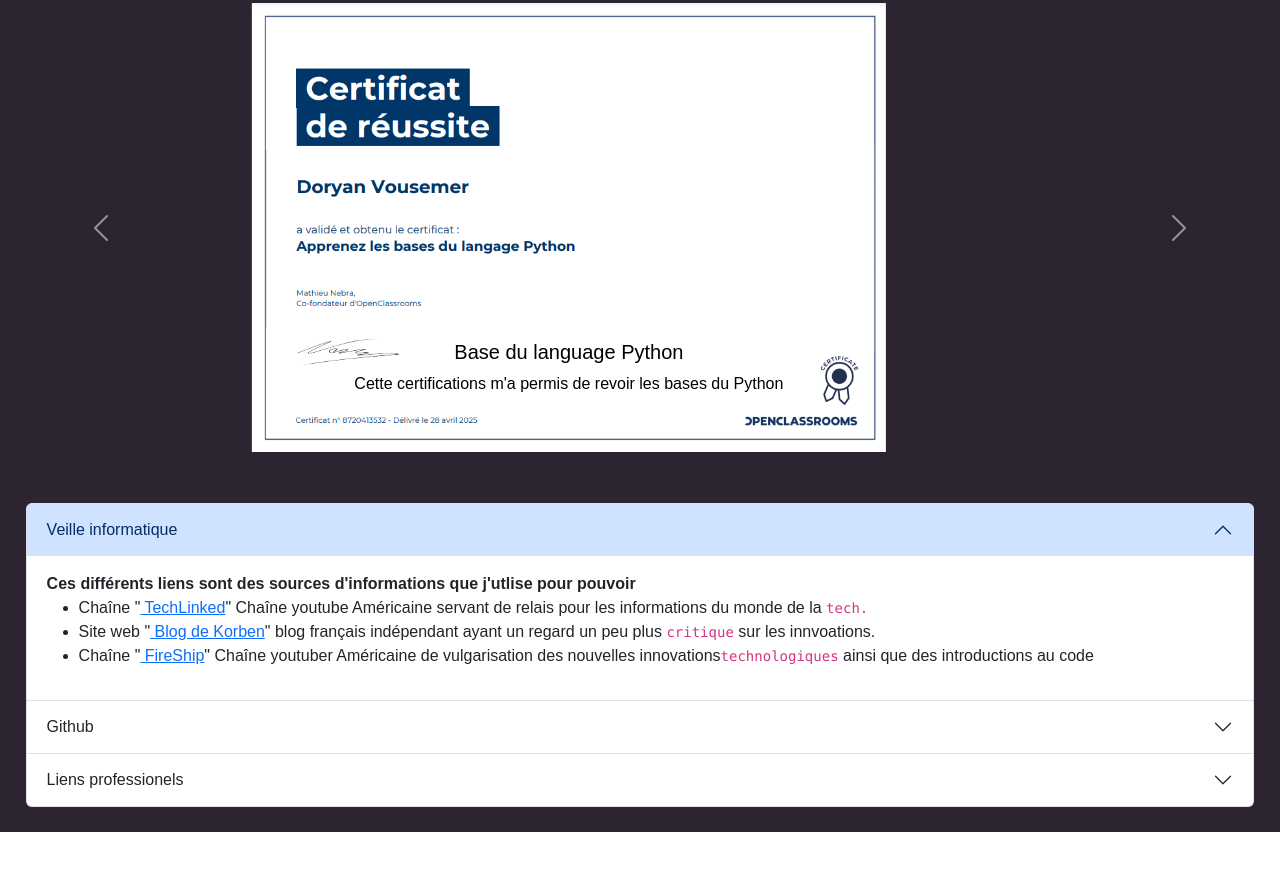
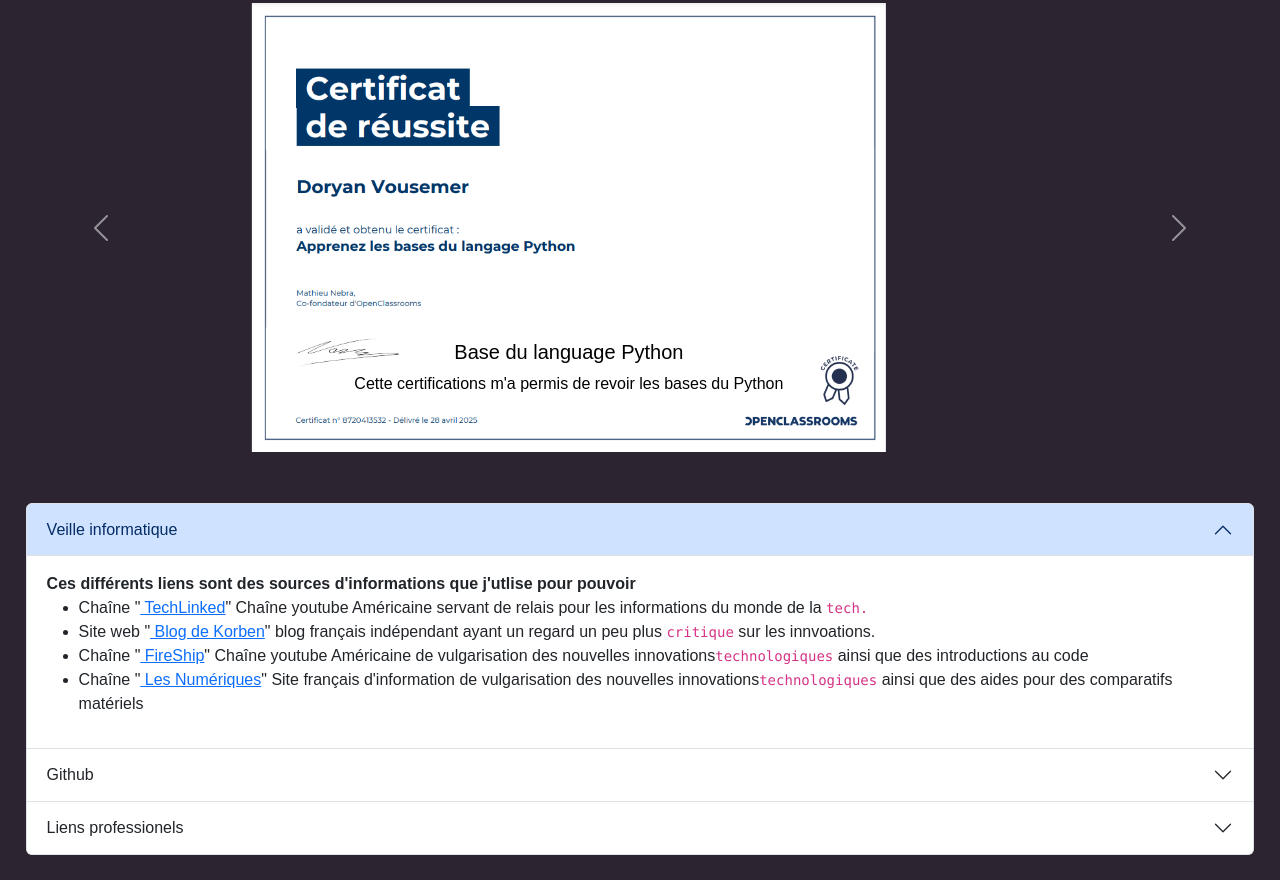
Before and after one commit to Flow-cmdO/Flow-cmdO.github.io, a plain HTML site: page index.html in a window 1280 px wide. Shown: the part 1863-2743 px from the top of the page. Before the commit the page ends 2695 px from the top, so only its background shows below. Drawn offline with nearby package versions, Linux system fonts and the light colour scheme.

Commit message:
Update index.html

```diff
--- a/index.html
+++ b/index.html
@@ -153,7 +153,8 @@
                   <ul>
                   <li>Chaîne "<a href="https://www.youtube.com/@techlinked"> TechLinked</a>" Chaîne youtube Américaine servant de relais pour les informations du monde de la <code>tech.</code></li>
                   <li>Site web "<a href="https://korben.info"> Blog de Korben</a>" blog français indépendant ayant un regard un peu plus <code>critique</code> sur les innvoations.</li>
-                  <li>Chaîne "<a href="https://www.youtube.com/@techlinked"> FireShip</a>" Chaîne youtuber Américaine de vulgarisation des nouvelles innovations<code>technologiques</code> ainsi que des introductions au code</li>
+                  <li>Chaîne "<a href="https://www.youtube.com/@techlinked"> FireShip</a>" Chaîne youtube Américaine de vulgarisation des nouvelles innovations<code>technologiques</code> ainsi que des introductions au code</li>
+                  <li>Chaîne "<a href="https://www.lesnumeriques.com"> Les  Numériques</a>" Site français d'information de vulgarisation des nouvelles innovations<code>technologiques</code> ainsi que des aides pour des comparatifs matériels</li>
                 </ul>
                 </div>
               </div>
```
